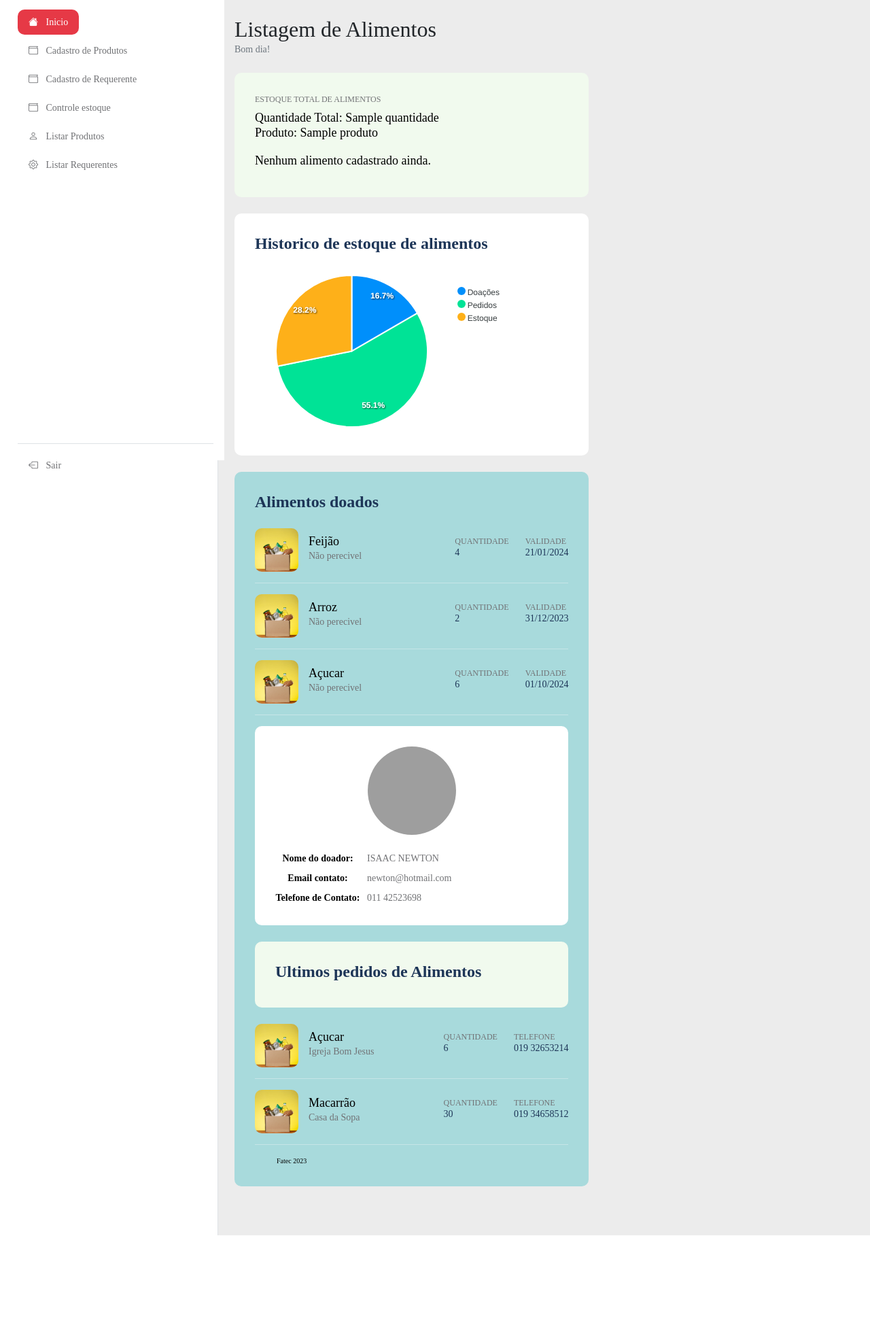
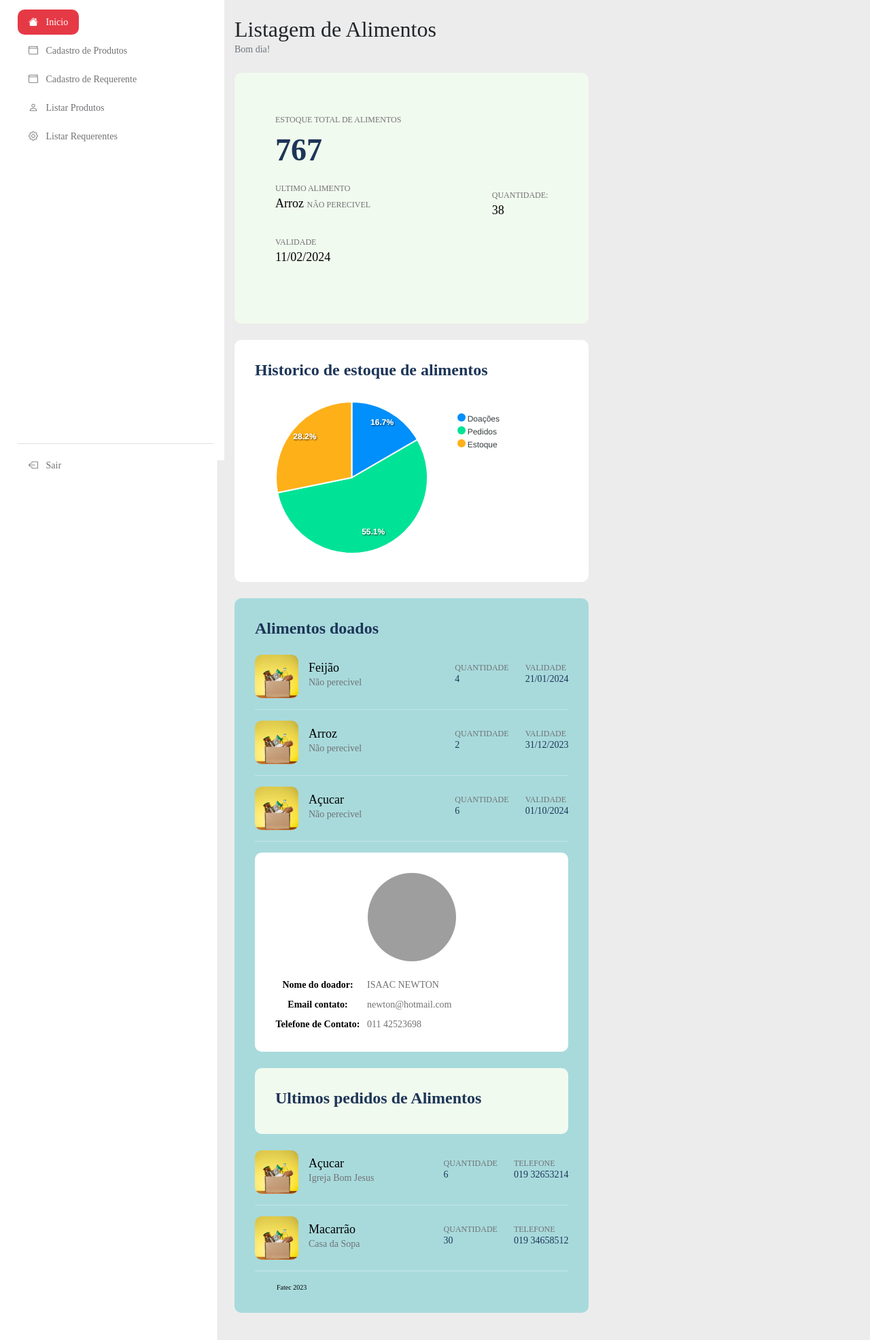
Before and after one commit to Vicrisfell/Projeto_integrador_3, a Django app: page / in a window 1280 px wide. Shown: the part 123-2094 px from the top of the page at 68% size. Before the commit the page ends 1940 px from the top, so only its background shows below. Run offline with Django 4.2, Linux system fonts and the light colour scheme; tables that the repository leaves empty hold one stand-in row (values such as "Sample post"); a database or web service that is not in the repository returns one stand-in record (values such as "Sample title"); some libraries are stand-ins or nearby versions; some web fonts are replaced; grey boxes are pictures that could not be loaded.

Commit message:
correção de bugs

```diff
--- a/CODIFICAÇÃO/FoodManager/core/templates/index.html
+++ b/CODIFICAÇÃO/FoodManager/core/templates/index.html
@@ -156,12 +156,12 @@
                                 Cadastro de Requerente
                             </a>
                         </li>
-                        <li class="nav-item">
+                        <!-- <li class="nav-item">
                             <a class="nav-link" href="{% url 'cadastroDoacao' %}">
                                 <i class="bi-wallet me-2"></i>
                                 Controle estoque
                             </a>
-                        </li>
+                        </li> -->
 
                         <li class="nav-item">
                             <a class="nav-link" href="{% url 'listarProdutos' %}">
@@ -196,60 +196,42 @@
                 <div class="row my-4">
                     <div class="col-lg-7 col-12">
                         <div class="custom-block">
+                            <!-- {% for produto in produtos %}
+                            <h2 class="mt-2 mb-3">
+                                <P>Quantidade Total: {{ quantidade_total }}</P>
+                            </h2>
+                            {% endfor %} -->
+                            <div class="custom-block">
                                 <small>Estoque Total de Alimentos</small>
-                            {% for produto in produtos %}
-                            <h2 class="mt-2 mb-3">
-                                <P>Quantidade Total: {{ produto.quantidade }}</P>
-                                <P>Produto: {{ produto.nome }}</P>
-                            </h2>
+
+                                <h2 class="mt-2 mb-3">767</h2>
+
                                 <div class="custom-block-numbers d-flex align-items-center">
-                                {% if ultimoRegistro %}
                                     <span>
                                         <small>Ultimo Alimento</small>
-                                    <p>{{ ultimoRegistro.nome }}
-                                        <small>Não perecível</small>
+                                        <p>Arroz
+                                            <small>Não perecivel</small>
                                         </p>
                                         <br>
                                     </span>
                                     <div class="ms-auto">
                                         <small>Quantidade: </small>
-                                    <p>{{ ultimoRegistro.quantidade }}</p>
+                                        <p>38</p>
+                                    </div>
 
                                 </div>
 
                                 <div class="d-flex">
                                     <div>
                                         <small>Validade</small>
-                                        <p>{{ ultimoRegistro.validade|date:"d/m/Y" }}</p>
-                                    </div>
-                                </div>
-                                {% else %}
-                                <p>Nenhum alimento cadastrado ainda.</p>
-                                {% endif %}
-                            </div>
-                            <!-- <div class="custom-block-numbers d-flex align-items-center">
-                                <span>
-                                    <small>Ultimo Alimento</small>
-                                    <p>{{Arroz}}
-                                        <small>Não perecivel</small>
-                                    </p>
-                                    <br>
-                                </span>
-                                <div class="ms-auto">
-                                    <small>Quantidade: </small>
-                                    <p>2560</p>
+                                        <p>11/02/2024</p>
                                     </div>
 
 
-
-                                <div class="d-flex">
-                                    <div>
-                                        <small>Validade</small>
-                                        <p>01/12/2023</p>
                                 </div>
                             </div>
-                            </div> -->
-                            {% endfor %}
+
+
                         </div>
 
                         <div class="custom-block bg-white">
```
Also changed, not shown: CODIFICAÇÃO/FoodManager/core/templates/cadastroProduto.html (+7 -1 lines), CODIFICAÇÃO/FoodManager/core/templates/cadastroRequerente.html (+7 -1 lines). Lines whose indentation alone changed are shown as unchanged.
